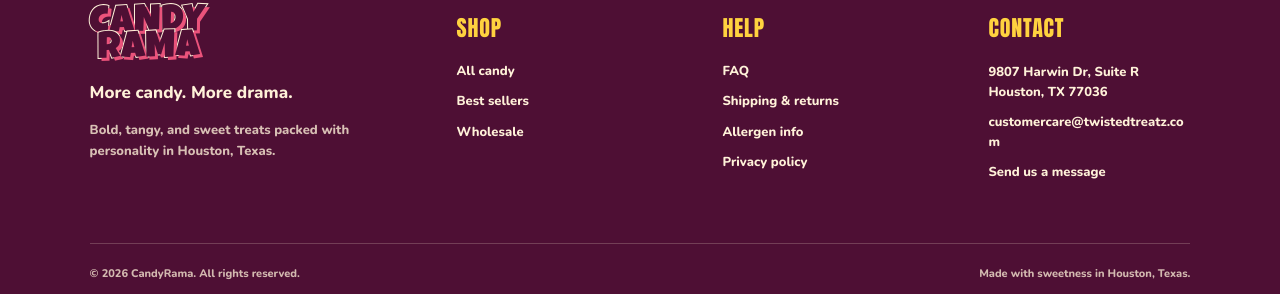
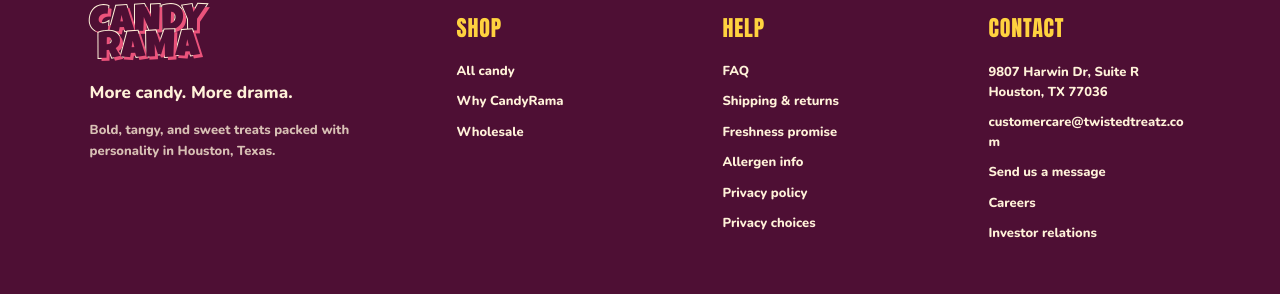
Before and after one commit to UsmanRehans/candyrama-store-website, a Next.js app: page / in a window 1280 px wide. Shown: the part 2164-2458 px from the top of the page. Built offline with nearby package versions, Linux system fonts and the light colour scheme; no server answers; the database is empty.

Commit message:
Add CandyRama voice guide and brand pages

```diff
--- /dev/null
+++ b/app/careers/page.tsx
@@ -0,0 +1,14 @@
+import { InfoPage, InfoSection } from '@/components/info-page';
+
+export const metadata = {
+  title: 'Careers | CandyRama',
+  description: 'Explore opportunities to join the CandyRama team.',
+};
+
+export default function CareersPage() {
+  return <InfoPage eyebrow="COME MAKE SOME MAGIC" title="Bring your flavor to CandyRama" intro="We are building a candy brand with big ideas, bright energy, and room for people who care about the details.">
+    <InfoSection title="Life on the team"><p>We move fast, stay curious, and help each other get the good ideas out into the world. Our work touches candy, packaging, content, operations, customer care, and everything between the first taste and the final delivery.</p></InfoSection>
+    <InfoSection title="Who fits here"><p>You might belong at CandyRama if you take ownership, communicate clearly, notice what others miss, and believe work can be thoughtful without becoming stiff.</p><p>Bring your skills. Bring your point of view. Bring snack recommendations.</p></InfoSection>
+    <InfoSection title="Open roles"><p>We do not have any CandyRama roles posted right now. New opportunities will appear here when they are ready.</p><p>Think you could bring something special to the team? Send a short introduction and your work to <a href="mailto:customercare@twistedtreatz.com">customercare@twistedtreatz.com</a>.</p></InfoSection>
+  </InfoPage>;
+}
--- /dev/null
+++ b/app/freshness-promise/page.tsx
@@ -0,0 +1,16 @@
+import { InfoPage, InfoSection } from '@/components/info-page';
+
+export const metadata = {
+  title: 'Freshness Promise | CandyRama',
+  description: 'How CandyRama checks, packs, seals, and ships every order with care.',
+};
+
+export default function FreshnessPromisePage() {
+  return <InfoPage eyebrow="OUR PROMISE TO YOU" title="Fresh candy. Full drama." intro="Every bag is checked, packed, and delivered with care. That is how the good stuff stays good.">
+    <InfoSection title="Packed for your order"><p>Your candy is packed for your order and sealed before it leaves our Houston home base. We do not want tired treats sitting around waiting for their big moment.</p></InfoSection>
+    <InfoSection title="Checked before it ships"><p>We look at texture, color, packaging, and seal quality before an item goes into your box. If something does not look right, it does not make the trip.</p></InfoSection>
+    <InfoSection title="Heat gets special attention"><p>Chocolate, brittle, caramel, and some gummies can be sensitive to warm weather. We pack with care and may recommend faster shipping when temperatures climb. Bring deliveries inside as soon as possible so the Texas sun does not join the tasting party.</p></InfoSection>
+    <InfoSection title="Plenty of time to enjoy"><p>We check date information before products ship and do not send items that are too close to their stated quality date. Store your treats sealed in a cool, dry place for their best flavor and texture.</p></InfoSection>
+    <InfoSection title="Something not right"><p>Tell us within 48 hours if your order arrives damaged, incomplete, or incorrect. Include your order number and a clear photo when possible. We will review it and help make things right.</p></InfoSection>
+  </InfoPage>;
+}
--- /dev/null
+++ b/app/investors/page.tsx
@@ -0,0 +1,14 @@
+import { InfoPage, InfoSection } from '@/components/info-page';
+
+export const metadata = {
+  title: 'Investor Relations | CandyRama',
+  description: 'Learn about the CandyRama business and investor conversations.',
+};
+
+export default function InvestorsPage() {
+  return <InfoPage eyebrow="INVESTOR RELATIONS" title="Help us build the next candy obsession" intro="CandyRama is creating a joyful modern candy brand from Houston, with bold products and an appetite for growth.">
+    <InfoSection title="What we are building"><p>We are bringing a distinct voice, memorable design, and an expanding candy catalog into one shopping experience. Our goal is simple: make CandyRama the brand people remember before they even finish the bag.</p></InfoSection>
+    <InfoSection title="Where we are focused"><p>Our work centers on product expansion, reliable operations, retail relationships, direct customer growth, and experiences that give people a reason to return.</p></InfoSection>
+    <InfoSection title="Start a conversation"><p>Qualified investors and strategic partners can contact <a href="mailto:usman@twistedtreatz.com">usman@twistedtreatz.com</a> to request current information and discuss opportunities.</p><p>This page is for general information only. It is not an offer to sell or a request to buy any security.</p></InfoSection>
+  </InfoPage>;
+}
--- /dev/null
+++ b/app/legal/privacy-choices/page.tsx
@@ -0,0 +1,17 @@
+import Link from 'next/link';
+import { InfoPage, InfoSection } from '@/components/info-page';
+
+export const metadata = {
+  title: 'Your Privacy Choices | CandyRama',
+  description: 'Learn how to make a privacy request or manage your CandyRama communication choices.',
+};
+
+export default function PrivacyChoicesPage() {
+  return <InfoPage eyebrow="YOUR INFORMATION" title="Your privacy choices" intro="You should have a clear way to ask questions and make choices about your personal information.">
+    <InfoSection title="Make a request"><p>Depending on where you live, you may ask to access, correct, delete, or receive a copy of certain personal information. You may also ask us to limit some uses of your information.</p><p>Email <a href="mailto:customercare@twistedtreatz.com">customercare@twistedtreatz.com</a> with the subject Privacy Request. Tell us what you would like us to review.</p></InfoSection>
+    <InfoSection title="Confirming your identity"><p>We may need to confirm your identity before completing a request. This protects your information from being accessed or changed by someone else.</p></InfoSection>
+    <InfoSection title="Marketing choices"><p>You can unsubscribe from marketing email using the link in any promotional message. Service messages about orders, payments, shipping, or account security may still be sent when needed.</p></InfoSection>
+    <InfoSection title="Authorized requests"><p>An authorized representative may submit a request where permitted by law. We may ask for proof of authorization and may still need to confirm the customer identity directly.</p></InfoSection>
+    <InfoSection title="More details"><p>Read our <Link href="/legal/privacy">privacy policy</Link> for more information about what we collect, why we use it, and when it is shared.</p></InfoSection>
+  </InfoPage>;
+}
--- /dev/null
+++ b/app/why-candyrama/page.tsx
@@ -0,0 +1,16 @@
+import Link from 'next/link';
+import { InfoPage, InfoSection } from '@/components/info-page';
+
+export const metadata = {
+  title: 'Why CandyRama',
+  description: 'Big flavor, joyful candy, and careful packing from CandyRama in Houston, Texas.',
+};
+
+export default function WhyCandyRamaPage() {
+  return <InfoPage eyebrow="WHY CANDYRAMA" title="Candy should be the fun part" intro="Big flavor, bright energy, and treats that know how to make an entrance.">
+    <InfoSection title="Flavor comes first"><p>We choose candy that earns its spot in the bag. That means bold fruit, serious sour, satisfying crunch, and chewy bites worth coming back for.</p><p>No sleepy candy. No forgettable handfuls. Just the good stuff.</p></InfoSection>
+    <InfoSection title="Packed with care"><p>Every order is checked, packed, and sealed by people who care about what reaches your door. We pay attention to freshness, presentation, and the tiny details that turn a delivery into a moment.</p></InfoSection>
+    <InfoSection title="Made for real life"><p>CandyRama belongs at movie nights, birthdays, road trips, desk drawers, gift tables, and quiet Tuesdays that need better energy. Share it with everyone, or protect your stash. We understand both choices.</p></InfoSection>
+    <InfoSection title="Ready for a taste"><p>Meet the sweet, sour, spicy, chewy, and crunchy sides of CandyRama.</p><Link href="/shop" className="button primary">Shop the candy</Link></InfoSection>
+  </InfoPage>;
+}
--- a/components/store-chrome.tsx
+++ b/components/store-chrome.tsx
@@ -27,21 +27,25 @@
     <nav className="footer-column" aria-label="Footer shop navigation">
       <h2>Shop</h2>
       <Link href="/shop">All candy</Link>
-      <Link href="/shop">Best sellers</Link>
+      <Link href="/why-candyrama">Why CandyRama</Link>
       <Link href="/wholesale">Wholesale</Link>
     </nav>
     <nav className="footer-column" aria-label="Footer help navigation">
       <h2>Help</h2>
       <Link href="/faq">FAQ</Link>
       <Link href="/legal/shipping-returns">Shipping &amp; returns</Link>
+      <Link href="/freshness-promise">Freshness promise</Link>
       <Link href="/allergens">Allergen info</Link>
       <Link href="/legal/privacy">Privacy policy</Link>
+      <Link href="/legal/privacy-choices">Privacy choices</Link>
     </nav>
     <div className="footer-column footer-contact">
       <h2>Contact</h2>
       <address>9807 Harwin Dr, Suite R<br />Houston, TX 77036</address>
       <a href="mailto:customercare@twistedtreatz.com">customercare@twistedtreatz.com</a>
       <Link href="/contact">Send us a message</Link>
+      <Link href="/careers">Careers</Link>
+      <Link href="/investors">Investor relations</Link>
     </div>
     <div className="footer-bottom">
       <p>© 2026 CandyRama. All rights reserved.</p>
```
Also changed, not shown: 1 other file (tests, documents, lock files or other folders).
